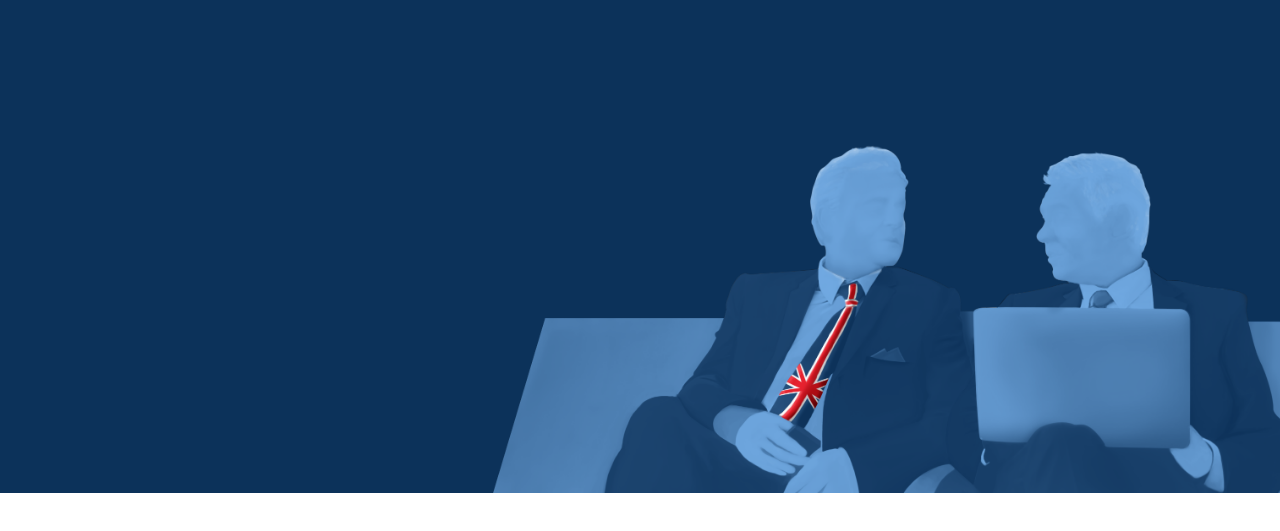
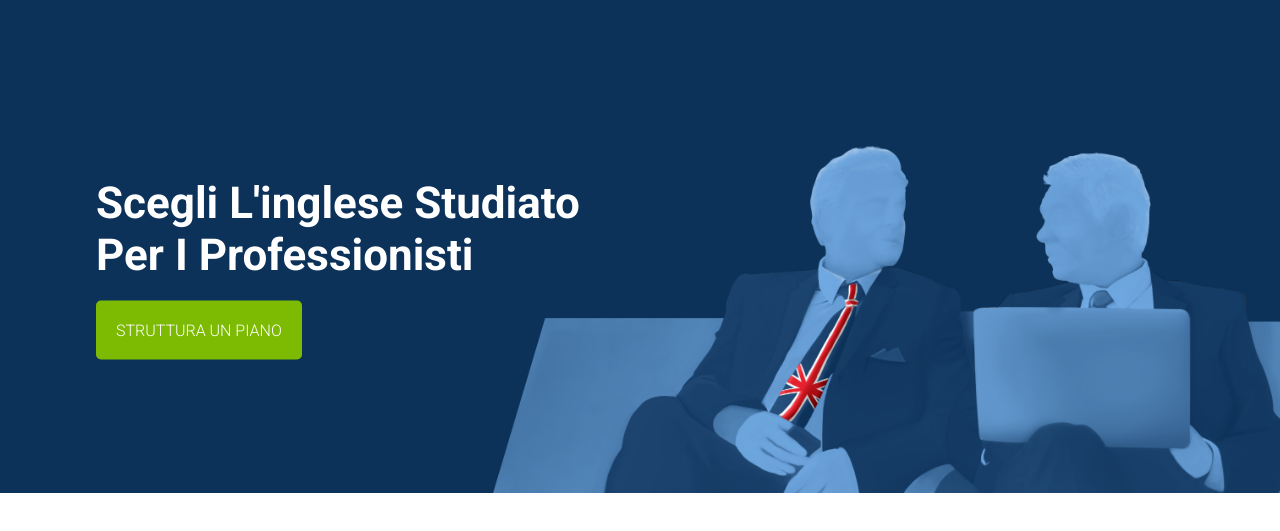
Before and after one commit to Xutrurn/htmlcss-fluentify, a plain HTML site: page index.html in a window 1280 px wide. Shown: the part 57-588 px from the top of the page. Drawn offline with Linux system fonts and the light colour scheme.

Commit message:
7th commit

```diff
--- a/css/style.css
+++ b/css/style.css
@@ -116,7 +116,28 @@ header{
   /* background-color: rgba(50, 224, 162, 0.3); */
 }
 
+/* ! JUMBOTRON START */
+.jumbotron{
+  height: 470px;
+  position: relative;
+  /* delete this below */
+  width: 100%;
+  /* background-color: rgba(50, 224, 162, 0.3); */
+}
 
+.jumbo-text{
+  position: absolute;
+  left: 0;
+  top: 50%;
+  transform: translateY(-50%);
+  width: 50%;
+}
+
+.jumbo-text h1{
+  font-size: 44px;
+  margin-bottom: 40px;
+  text-transform: capitalize;
+}
 
 
 
--- a/index.html
+++ b/index.html
@@ -33,6 +33,12 @@
             </ul>
           </div>
         </div>
+        <div class="jumbotron">
+          <div class="jumbo-text">
+            <h1>scegli l'inglese studiato per i professionisti</h1>
+            <a href="#" class="btn btn-green btn-large">struttura un piano</a>
+          </div>
+        </div>
       </div>
     </header>
     <!--  ! HEADER END *************************-->
```
